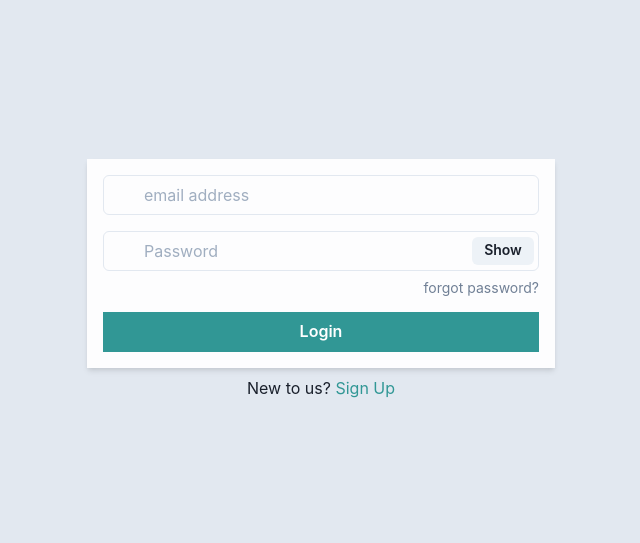
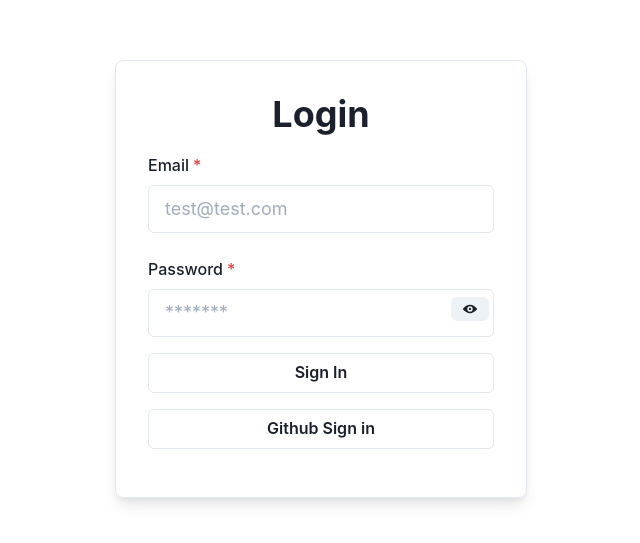
Before and after one commit to manullah/next-with-ts, a Next.js app: page /login in a window 1280 px wide. Shown: the part 121-664 px from the top of the page, without its empty margins (319-959 px from the left). Built offline with nearby package versions, Linux system fonts and the light colour scheme; no server answers.

Commit message:
add | next auth

```diff
--- a/package.json
+++ b/package.json
@@ -14,12 +14,14 @@
     "test-all": "npm run check-format && npm run check-lint && npm run check-types && npm run build"
   },
   "dependencies": {
+    "@chakra-ui/icons": "^1.1.1",
     "@chakra-ui/react": "^1.7.2",
     "@emotion/react": "^11.7.0",
     "@emotion/styled": "^11.6.0",
     "axios": "^0.24.0",
     "framer-motion": "^4.1.17",
     "next": "12.0.7",
+    "next-auth": "^4.0.5",
     "react": "17.0.2",
     "react-dom": "17.0.2",
     "react-hook-form": "^7.21.0",
--- a/pages/_app.tsx
+++ b/pages/_app.tsx
@@ -2,9 +2,10 @@ import "../styles/globals.css";
 import type { AppProps } from "next/app";
 import React, { useState } from "react";
 import { ChakraProvider } from "@chakra-ui/react";
-import { theme } from "../styles/theme";
+import { theme } from "@chakra-ui/theme";
 import { QueryClient, QueryClientProvider } from "react-query";
 import { ReactQueryDevtools } from "react-query/devtools";
+import { SessionProvider } from "next-auth/react";
 
 /**
  *
@@ -17,10 +18,12 @@ function MyApp({ Component, pageProps }: AppProps) {
 
   return (
     <QueryClientProvider client={queryClient}>
-      <ReactQueryDevtools initialIsOpen={false} />
-      <ChakraProvider theme={theme}>
-        <Component {...pageProps} />
-      </ChakraProvider>
+      <SessionProvider session={pageProps.session}>
+        <ReactQueryDevtools initialIsOpen={false} />
+        <ChakraProvider theme={theme}>
+          <Component {...pageProps} />
+        </ChakraProvider>
+      </SessionProvider>
     </QueryClientProvider>
   );
 }
--- a/pages/login.tsx
+++ b/pages/login.tsx
@@ -1,20 +1,26 @@
 import { NextPage } from "next";
-import React from "react";
+import React, { useEffect } from "react";
 import { useState } from "react";
 import {
   Flex,
   Input,
   Button,
   InputGroup,
-  Stack,
-  InputLeftElement,
   Box,
-  Link,
   FormControl,
-  FormHelperText,
   InputRightElement,
+  Heading,
+  FormLabel,
+  CircularProgress,
 } from "@chakra-ui/react";
+import { ViewIcon, ViewOffIcon } from "@chakra-ui/icons";
 import { useForm, Controller, SubmitHandler } from "react-hook-form";
+import {
+  ClientSafeProvider,
+  getProviders,
+  LiteralUnion,
+} from "next-auth/react";
+import { BuiltInProviderType } from "next-auth/providers";
 
 interface IFormInputs {
   email: string;
@@ -22,7 +28,23 @@ interface IFormInputs {
 }
 
 const Login: NextPage = () => {
+  const [providers, setProviders] = useState<Record<
+    LiteralUnion<BuiltInProviderType, string>,
+    ClientSafeProvider
+  > | null>();
+
+  useEffect(() => {
+    const setTheProviders = async () => {
+      const setupProviders = await getProviders();
+      setProviders(setupProviders);
+    };
+    setTheProviders();
+  }, []);
+
+  console.log(providers);
+
   const [showPassword, setShowPassword] = useState(false);
+  const [isLoading, setIsLoading] = useState(false);
   const { control, handleSubmit } = useForm<IFormInputs>({
     defaultValues: {
       email: "",
@@ -31,48 +53,39 @@ const Login: NextPage = () => {
   });
 
   const onSubmit: SubmitHandler<IFormInputs> = (data) => {
+    setIsLoading((prev) => !prev);
+    setIsLoading((prev) => !prev);
     console.log(data);
   };
 
   return (
     <>
-      <Flex
-        flexDirection="column"
-        width="100wh"
-        height="100vh"
-        backgroundColor="gray.200"
-        justifyContent="center"
-        alignItems="center"
+      <Flex width="full" height="100vh" align="center" justifyContent="center">
+        <Box
+          p={8}
+          maxWidth="500px"
+          borderWidth={1}
+          borderRadius={8}
+          boxShadow="lg"
         >
-        <Stack
-          flexDir="column"
-          mb="2"
-          justifyContent="center"
-          alignItems="center"
-        >
-          <Box minW={{ base: "90%", md: "468px" }}>
+          <Box textAlign="center">
+            <Heading>Login</Heading>
+          </Box>
+          <Box my={4} textAlign="left">
             <form onSubmit={handleSubmit(onSubmit)}>
-              <Stack
-                spacing={4}
-                p="1rem"
-                backgroundColor="whiteAlpha.900"
-                boxShadow="md"
-              >
               <Controller
                 name="email"
                 control={control}
                 rules={{ required: true }}
                 render={({ field }) => (
-                    <FormControl>
-                      <InputGroup>
-                        <InputLeftElement pointerEvents="none" />
+                  <FormControl id="email" isRequired>
+                    <FormLabel>Email</FormLabel>
                     <Input
                       {...field}
-                          id="email"
                       type="email"
-                          placeholder="email address"
+                      placeholder="test@test.com"
+                      size="lg"
                     />
-                      </InputGroup>
                   </FormControl>
                 )}
               />
@@ -81,55 +94,44 @@ const Login: NextPage = () => {
                 control={control}
                 rules={{ required: true }}
                 render={({ field }) => (
-                    <FormControl>
+                  <FormControl id="password" isRequired mt={6}>
+                    <FormLabel>Password</FormLabel>
                     <InputGroup>
-                        <InputLeftElement
-                          pointerEvents="none"
-                          color="gray.300"
-                        />
                       <Input
                         {...field}
-                          id="password"
-                          name="password"
                         type={showPassword ? "text" : "password"}
-                          placeholder="Password"
+                        placeholder="*******"
+                        size="lg"
                       />
-                        <InputRightElement width="4.5rem">
+                      <InputRightElement width="3rem">
                         <Button
-                            h="1.75rem"
+                          h="1.5rem"
                           size="sm"
                           onClick={() =>
                             setShowPassword((prevState) => !prevState)
                           }
                         >
-                            {showPassword ? "Hide" : "Show"}
+                          {showPassword ? <ViewOffIcon /> : <ViewIcon />}
                         </Button>
                       </InputRightElement>
                     </InputGroup>
-                      <FormHelperText id="password" textAlign="right">
-                        <Link>forgot password?</Link>
-                      </FormHelperText>
                   </FormControl>
                 )}
               />
-                <Button
-                  borderRadius={0}
-                  type="submit"
-                  variant="solid"
-                  colorScheme="teal"
-                  width="full"
-                >
-                  Login
+              <Button variant="outline" type="submit" width="full" mt={4}>
+                {isLoading ? (
+                  <CircularProgress isIndeterminate size="24px" color="teal" />
+                ) : (
+                  "Sign In"
+                )}
               </Button>
-              </Stack>
+              <a href={providers?.github.signinUrl}>
+                <Button variant="outline" width="full" mt={4}>
+                  Github Sign in
+                </Button>
+              </a>
             </form>
           </Box>
-        </Stack>
-        <Box>
-          New to us?{" "}
-          <Link color="teal.500" href="/register">
-            Sign Up
-          </Link>
         </Box>
       </Flex>
     </>
--- a/pages/pokemon/index.tsx
+++ b/pages/pokemon/index.tsx
@@ -30,7 +30,8 @@ const Pokemon: NextPage = () => {
     }
 
     if (isSuccess) {
-      return pokemons.results.map((pokemon: any, index: number) => (
+      return pokemons.results.map(
+        (pokemon: { name: string; url: string }, index: number) => (
           <Box
             textAlign="center"
             borderWidth={1}
@@ -40,7 +41,8 @@ const Pokemon: NextPage = () => {
           >
             <Link href={`/pokemon/${pokemon.name}`}>{pokemon.name}</Link>
           </Box>
-      ));
+        )
+      );
     }
 
     return <></>;
--- a/styles/theme.ts
+++ /dev/null
@@ -1,14 +0,0 @@
-import { extendTheme } from "@chakra-ui/react";
-
-// 2. Call `extendTheme` and pass your custom values
-const theme = extendTheme({
-  colors: {
-    brand: {
-      100: "#004d47",
-      // ...
-      900: "#1a202c",
-    },
-  },
-});
-
-export { theme };
```
Also changed, not shown: pages/api/auth/[...nextauth].ts (added, +150 -0 lines), pages/api/auth/login.ts (added, +19 -0 lines), pages/index.tsx (+8 -1 lines), 2 other files (tests, documents, lock files or other folders). Lines whose indentation alone changed are shown as unchanged.
